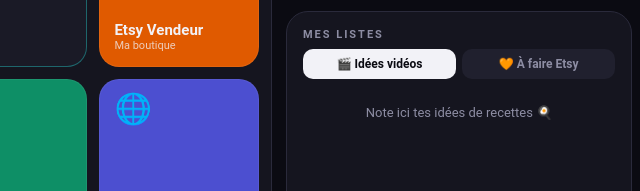
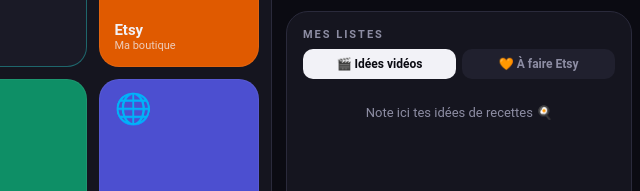
Before and after one commit to Tim0yes/tablette, a plain HTML site: page index.html in a window 1280 px wide. Shown: the part 288-479 px from the top of the page, 632-1272 px from the left. Drawn offline with Linux system fonts and the light colour scheme; no server answers.

Commit message:
Tuile Etsy : ouvre directement le site (app incompatible Android 7)

```diff
--- a/index.html
+++ b/index.html
@@ -211,7 +211,8 @@ var CONFIG = {
   apps: [
     {nom:"TikTok Studio", sous:"Créer & analyser", ic:"🎬", style:"g-studio", pkgs:["com.ss.android.tt.creator"], web:"https://www.tiktok.com/tiktokstudio"},
     {nom:"TikTok",        sous:"Tendances",        ic:"♪",  style:"g-tt",     pkgs:["com.zhiliaoapp.musically","com.ss.android.ugc.trill"], web:"https://www.tiktok.com"},
-    {nom:"Etsy Vendeur",  sous:"Ma boutique",      ic:"🧡", style:"g-etsy",   pkgs:["com.etsy.android.soe","com.etsy.android"], web:"https://www.etsy.com/your/shops/me"},
+    // L'app Etsy Vendeur n'est pas compatible avec Android 7 : on ouvre directement le site
+    {nom:"Etsy",          sous:"Ma boutique",      ic:"🧡", style:"g-etsy",   pkgs:[], web:"https://www.etsy.com/your/shops/me"},
     {nom:"Caméra",        sous:"Prendre une photo",ic:"📷", style:"g-cam",    pkgs:["net.sourceforge.opencamera"], actions:["android.media.action.STILL_IMAGE_CAMERA"]},
     {nom:"Play Store",    sous:"Applications",     ic:"▶",  style:"g-store",  pkgs:["com.android.vending"], web:"https://play.google.com/store/apps"},
     {nom:"Navigateur",    sous:"Google Chrome",    ic:"🌐", style:"g-web",    pkgs:["com.android.chrome","org.lineageos.jelly"], web:"https://www.google.fr"},
```
